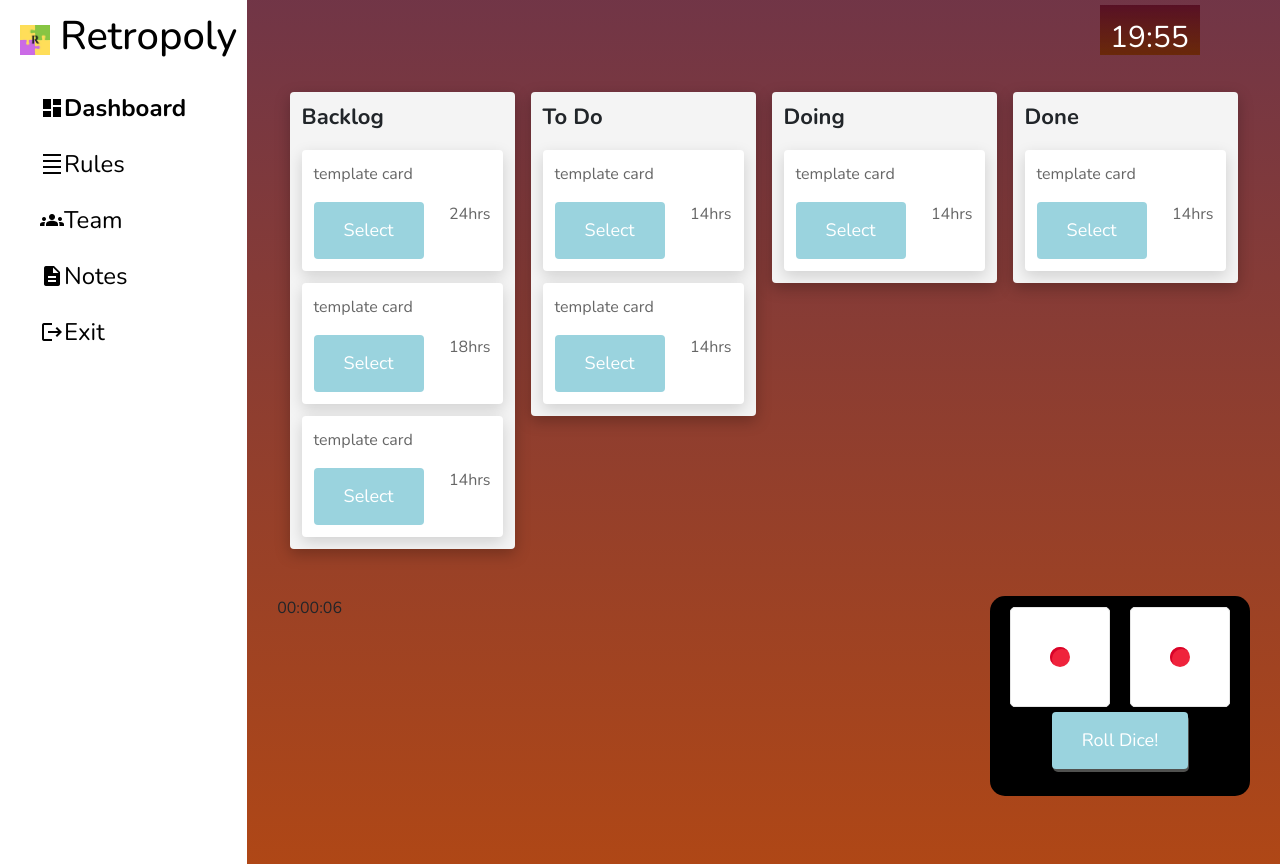
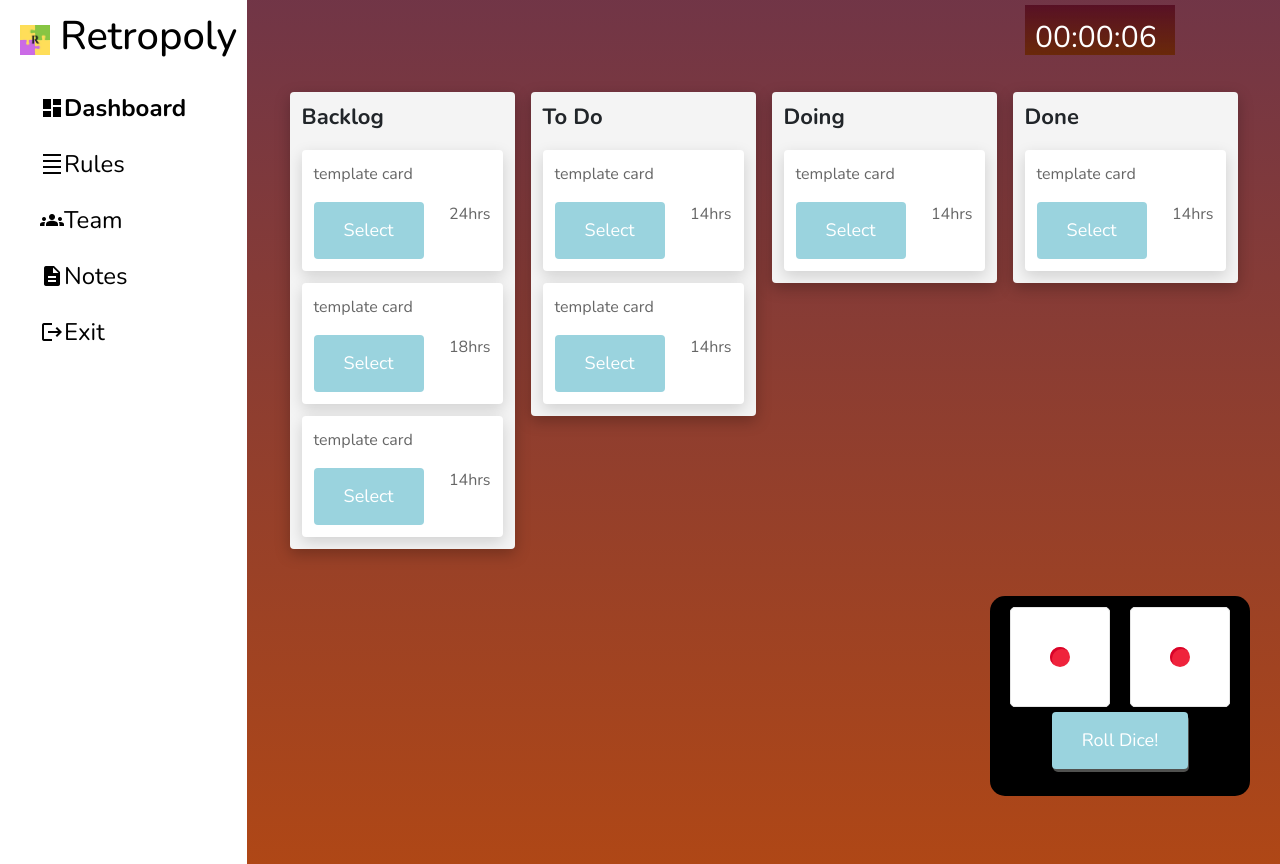
Before and after one commit to Dream-Team-33/Retropoly, a Flask app: page /dashboard/ in a window 1280 px wide. Run offline with Flask 2, Linux system fonts and the light colour scheme; some libraries are stand-ins or nearby versions.

Commit message:
Game Tracker / Sprint Tracker Adjustments plus additional comments.

```diff
--- a/static/css/dashboard.css
+++ b/static/css/dashboard.css
@@ -588,12 +588,12 @@ body.wrong {
 /*=====================
        Sprint Tracker
 =====================*/
-.sprintText{
+#timer{
   background: linear-gradient(to bottom, rgba(82, 9, 30, 0.82) 0%, #6a290a 100%);
   color: #fff;
   font-size: 30px;
   height: 50px;
-  width: 100px;
+  width: 150px;
   padding: 10px;
   position: fixed;
   top: 5px;
--- a/static/js/dashboard.js
+++ b/static/js/dashboard.js
@@ -103,25 +103,25 @@ function updateHoursRemaining(taskElement, newHoursText) {
  * This is for the sprint tracker. It will be used to display
  * the sprint time tracker during the game.
  */
-const startingMinutes = 20; // This will set the timer to start at 20 minutes
+// const startingMinutes = 20; // This will set the timer to start at 20 minutes
 
-let time = startingMinutes * 60; // This will have the segments
+// let time = startingMinutes * 60; // This will have the segments
 
-const countdownEl = document.getElementById("countdown"); // This will get the element with the id of countdown
+// const countdownEl = document.getElementById("countdown"); // This will get the element with the id of countdown
 
-setInterval(updateCountdown, 1000); // This will update the countdown every second
+// setInterval(updateCountdown, 1000); // This will update the countdown every second
 
 
-//have a function that will update the time every second
-function updateCountdown(){
-	const minutes = Math.floor(time / 60); // This will get the minutes
-	let seconds = time % 60; // This will get the seconds
+// //have a function that will update the time every second
+// function updateCountdown(){
+// 	const minutes = Math.floor(time / 60); // This will get the minutes
+// 	let seconds = time % 60; // This will get the seconds
 
-	seconds = seconds < 20 ? '0' + seconds : seconds; // This will add a 0 to the seconds if it is less than 20
+// 	seconds = seconds < 20 ? '0' + seconds : seconds; // This will add a 0 to the seconds if it is less than 20
 
-	countdownEl.innerHTML = `${minutes}:${seconds}`; // This will display the time in the countdown element
-	time--; // This will decrement the time by 1 second
-}
+// 	countdownEl.innerHTML = `${minutes}:${seconds}`; // This will display the time in the countdown element
+// 	time--; // This will decrement the time by 1 second
+// }
 
 /**
  * This is for the game tracker. It will be used to count (track)
@@ -130,7 +130,7 @@ function updateCountdown(){
 var timer = document.getElementById("timer");
 var totalSeconds = 0;
 
-setInterval(setTime, 1000);
+setInterval(setTime, 1000); // Update the timer every second
 
 // Function to update the timer display
 function setTime() {
@@ -149,10 +149,12 @@ function setTime() {
 
 // Function to pad a number with leading zeros if necessary
 function pad(val) {
-  var valString = val + "";
+  var valString = val + ""; // Convert the input number to a string
+
+  // check if the string is less than 2 characters
   if (valString.length < 2) {
-    return "0" + valString;
+    return "0" + valString; // Add a 0 to the front of the string if it is less than 2 characters
   } else {
-    return valString;
+    return valString; // Return the string if it is 2 characters or more
   }
 }
--- a/templates/dashboard.html
+++ b/templates/dashboard.html
@@ -279,12 +279,12 @@
         <!--Create a sprint tracker that will time the
             the game while the users are playing
         -->
-        <p class="sprintText" id="countdown">20:00</p>
+        <!-- <p class="sprintText" id="countdown">20:00</p> -->
         <!--End of sprint tracker-->
 
 
 
-        <!--Game time tracker-->
+        <!--Game time tracker / Sprint Tracker-->
         <div id="timer">00:00:00</div>
         <!--End of game time tracker-->
 
```
